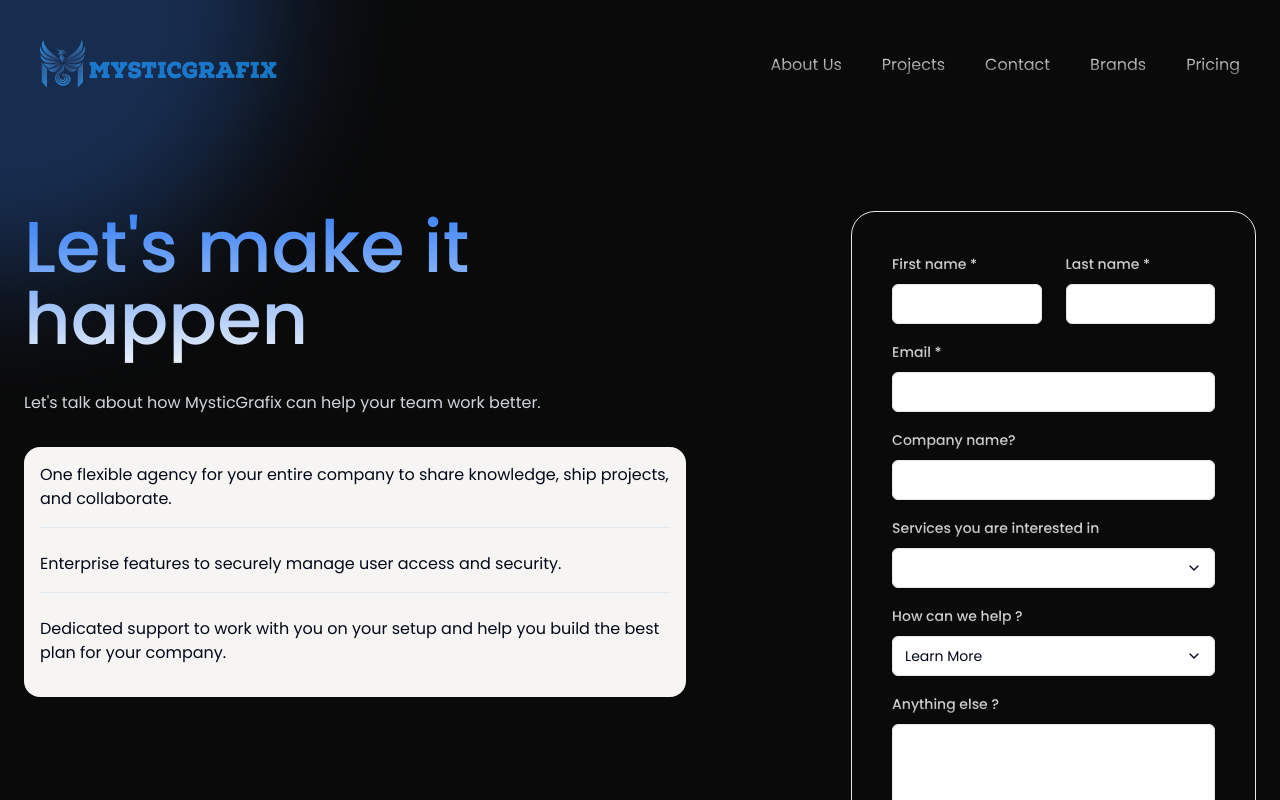
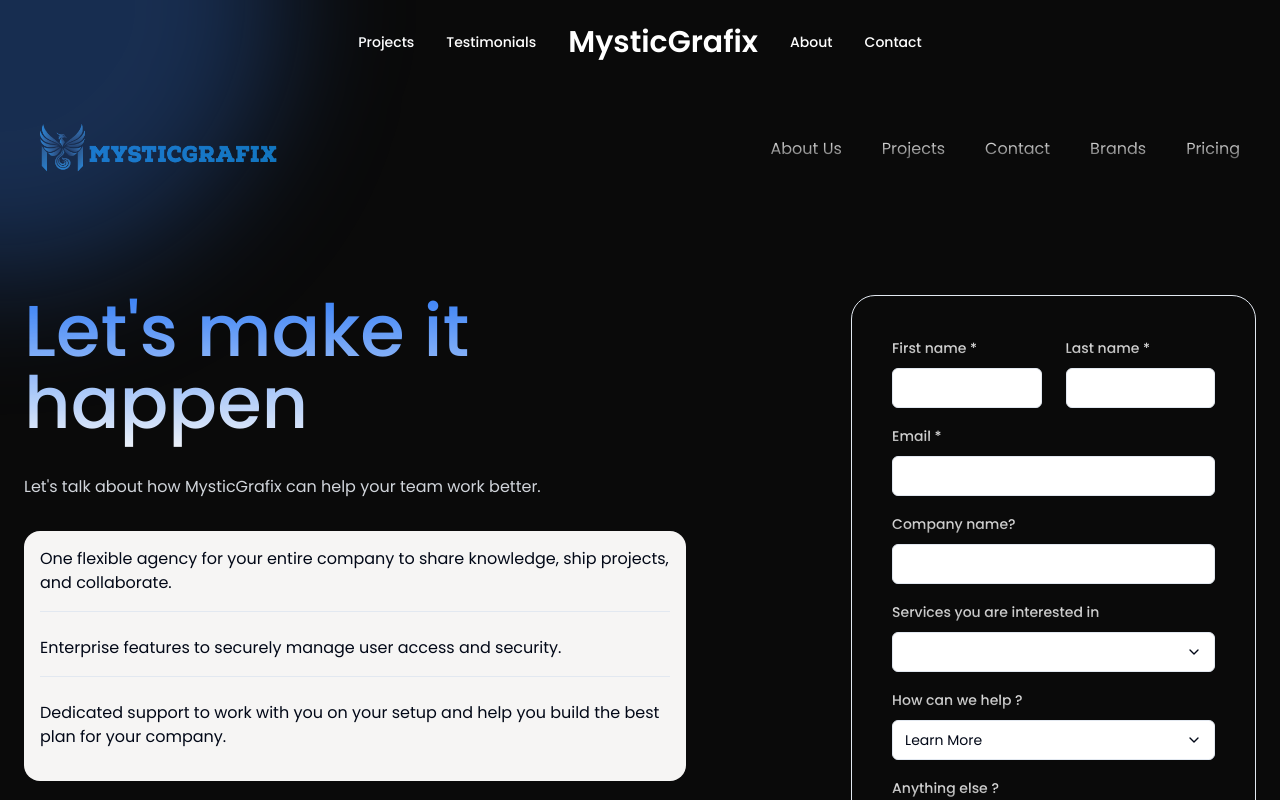
Before and after one commit to manaskush/MysticGrafix_Digital_Agency, a Next.js app: page /contact in a window 1280 px wide. Shown: the top 800 px of the page. Built offline with nearby package versions, Linux system fonts and the light colour scheme.

Commit message:
Headers Updated

```diff
--- a/app/about/page.tsx
+++ b/app/about/page.tsx
@@ -71,19 +71,19 @@
 
     return (
       <div className="min-h-screen bg-black text-white">
-       <header className="container mx-auto px-4 py-6">
+      <header className=" w-full px-4 py-6 z-100 bg-black/[0.96]">
         <nav className="flex items-center justify-center gap-8 text-sm font-medium">
           <Link href="/projects" className="text-white hover:text-gray-300">
             Projects
           </Link>
-          <Link href="/merch" className="text-white hover:text-gray-300">
-            Merch
+          <Link href="/testimonials" className="text-white hover:text-gray-300">
+            Testimonials
           </Link>
-          <Link href="/" className="text-2xl font-bold">
+          <Link href="/" className="text-3xl font-bold text-white">
             MysticGrafix
           </Link>
-          <Link href="/team" className="text-white hover:text-gray-300">
-            Team
+          <Link href="/about" className="text-white hover:text-gray-300">
+            About
           </Link>
           <Link href="/contact" className="text-white hover:text-gray-300">
             Contact
--- a/app/contact/page.tsx
+++ b/app/contact/page.tsx
@@ -38,6 +38,7 @@
 import { PiCheckLight, PiSmiley } from "react-icons/pi";
 import Navbar from "@/components/navbar";
 import Footer from "../footer";
+import Link from "next/link";
 
 const FormSchema = z.object({
   first_name: z.string(),
@@ -125,7 +126,25 @@
     }
   }
 
-  return (
+  return (<div><header className=" w-full px-4 py-6 z-100 bg-black/[0.96]">
+    <nav className="flex items-center justify-center gap-8 text-sm font-medium">
+      <Link href="/projects" className="text-white hover:text-gray-300">
+        Projects
+      </Link>
+      <Link href="/testimonials" className="text-white hover:text-gray-300">
+        Testimonials
+      </Link>
+      <Link href="/" className="text-3xl font-bold text-white">
+        MysticGrafix
+      </Link>
+      <Link href="/about" className="text-white hover:text-gray-300">
+        About
+      </Link>
+      <Link href="/contact" className="text-white hover:text-gray-300">
+        Contact
+      </Link>
+    </nav>
+  </header>
     <div className=" w-full   md:items-center md:justify-center bg-black/[0.96] antialiased bg-grid-white/[0.02] relative overflow-hidden ">
       <Navbar
         scrollToWebsiteDesign={() => {}}
@@ -400,5 +419,6 @@
       </div>
       <Footer/>
     </div>
+    </div>
    );
 }
--- a/app/testimonials/page.tsx
+++ b/app/testimonials/page.tsx
@@ -43,19 +43,19 @@
 
   return (
     <div className="min-h-screen bg-black text-white">
-      <header className="container mx-auto px-4 py-6">
+      <header className=" w-full px-4 py-6 z-100 bg-black/[0.96]">
         <nav className="flex items-center justify-center gap-8 text-sm font-medium">
           <Link href="/projects" className="text-white hover:text-gray-300">
             Projects
           </Link>
-          <Link href="/merch" className="text-white hover:text-gray-300">
-            Merch
+          <Link href="/testimonials" className="text-white hover:text-gray-300">
+            Testimonials
           </Link>
-          <Link href="/" className="text-2xl font-bold">
+          <Link href="/" className="text-3xl font-bold text-white">
             MysticGrafix
           </Link>
-          <Link href="/team" className="text-white hover:text-gray-300">
-            Team
+          <Link href="/about" className="text-white hover:text-gray-300">
+            About
           </Link>
           <Link href="/contact" className="text-white hover:text-gray-300">
             Contact
```
